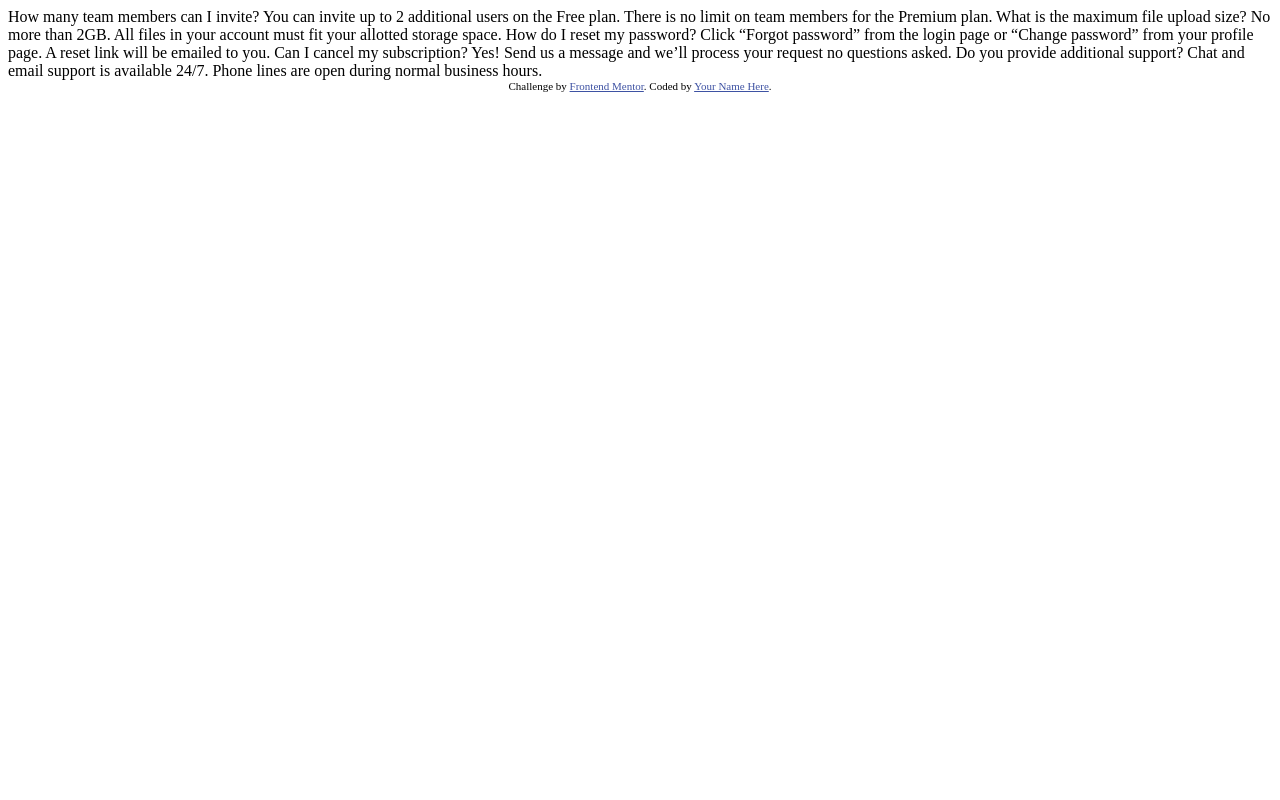
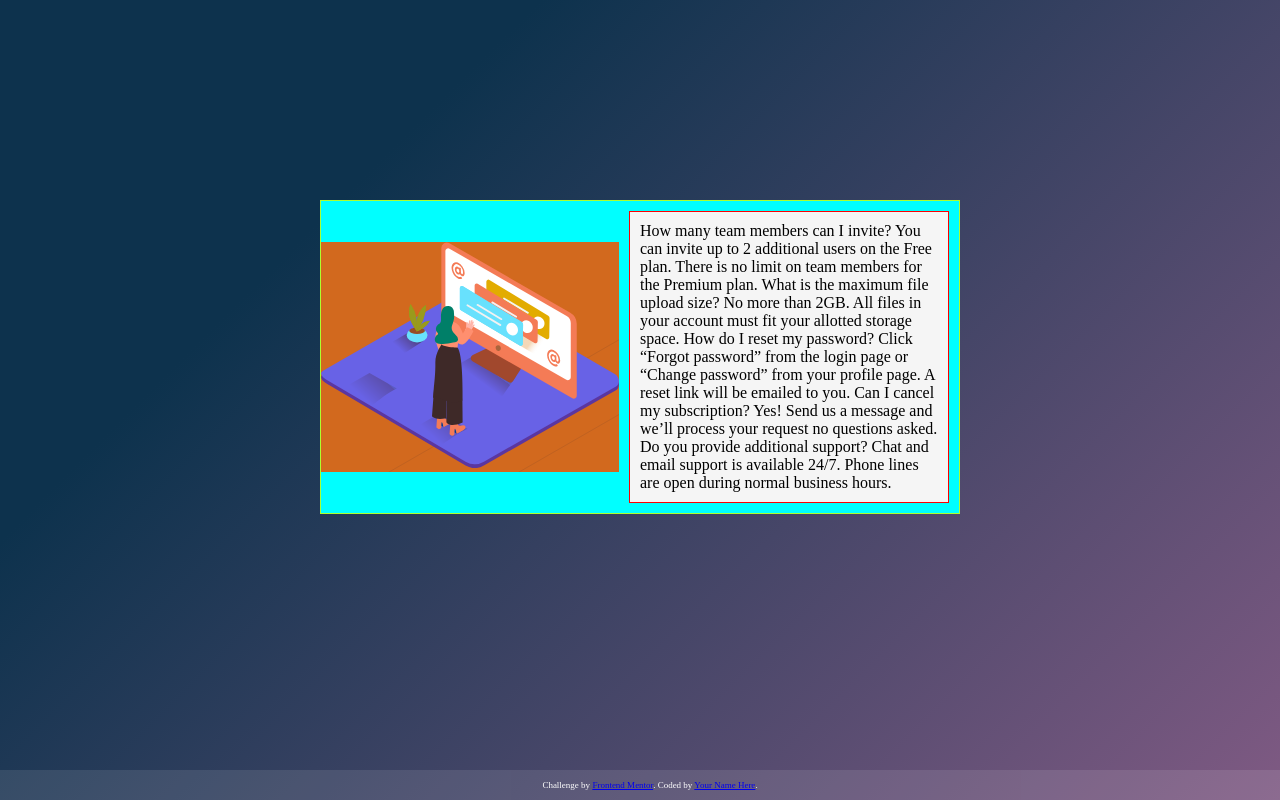
Before and after one commit to nicolashodee/faq-accordion-card-main, a plain HTML site: page index.html in a window 1280 px wide. Drawn offline with Linux system fonts and the light colour scheme.

Commit message:
basic html layout

```diff
--- a/index.html
+++ b/index.html
@@ -5,16 +5,21 @@
   <meta name="viewport" content="width=device-width, initial-scale=1.0"> <!-- displays site properly based on user's device -->
 
   <link rel="icon" type="image/png" sizes="32x32" href="./images/favicon-32x32.png">
-
+  <link rel="stylesheet" type="text/css" href="stylesheet.css" media="screen"/>
   <title>Frontend Mentor | FAQ Accordion Card</title>
 
-  <!-- Feel free to remove these styles or customise in your own stylesheet 👍 -->
-  <style>
-    .attribution { font-size: 11px; text-align: center; }
-    .attribution a { color: hsl(228, 45%, 44%); }
-  </style>
 </head>
 <body>
+
+  <div class="card_holder">
+    <div class="card">
+
+      <div class="card_images">
+        <img src="images/illustration-woman-online-desktop.svg">
+      </div>
+
+      <div class="card_list">
+
         How many team members can I invite?
         You can invite up to 2 additional users on the Free plan. There is no limit on
         team members for the Premium plan.
@@ -32,7 +37,12 @@
         Do you provide additional support?
         Chat and email support is available 24/7. Phone lines are open during normal business hours.
 
-  <div class="attribution">
+      </div>
+    </div>
+  </div>
+
+
+  <div class="footer">
     Challenge by <a href="https://www.frontendmentor.io?ref=challenge" target="_blank">Frontend Mentor</a>.
     Coded by <a href="#">Your Name Here</a>.
   </div>
--- /dev/null
+++ b/stylesheet.css
@@ -0,0 +1,59 @@
+body,html {
+  margin: 0px;
+  height: 100%;
+  background-color: #7f5a83;
+  background-image: linear-gradient(315deg, #7f5a83 0%, #0d324d 74%);
+  ;
+}
+
+img {
+  max-width:100%;
+  height:auto;
+}
+
+.card_holder {
+  display: grid;
+  grid-template-columns:  25% auto 25%;
+  grid-template-rows:  25vh auto 25vh;
+}
+
+.card {
+  display: flex;
+  flex-direction: row;
+  justify-content: space-around;
+  align-items: center;
+  background-color: aqua;
+  border: 1px solid greenyellow;
+  grid-column: 2 / 2;
+  grid-row: 2 / 2;
+}
+
+.card_list {
+  margin: 10px 10px 10px 10px;
+  background-color: whitesmoke;
+  border: 1px solid red;
+  padding: 10px;
+  width: 50%;
+}
+
+.card_images {
+  background-color: chocolate;
+  background-image: url(images/bg-pattern-desktop.svg);
+  background-repeat: no-repeat;
+  background-position-x: left;
+  width: 50%;
+}
+
+/* CSS rules for the footer */
+
+.footer {
+  position: fixed;
+  padding: 10px;
+  left: 0vw;
+  bottom: 0vh;
+  width: 100%;
+  color: white;
+  text-align: center;
+  font-size: xx-small;
+  background-color: rgba(255, 255, 255, 0.1);
+}
```
Lines whose indentation alone changed are shown as unchanged.
